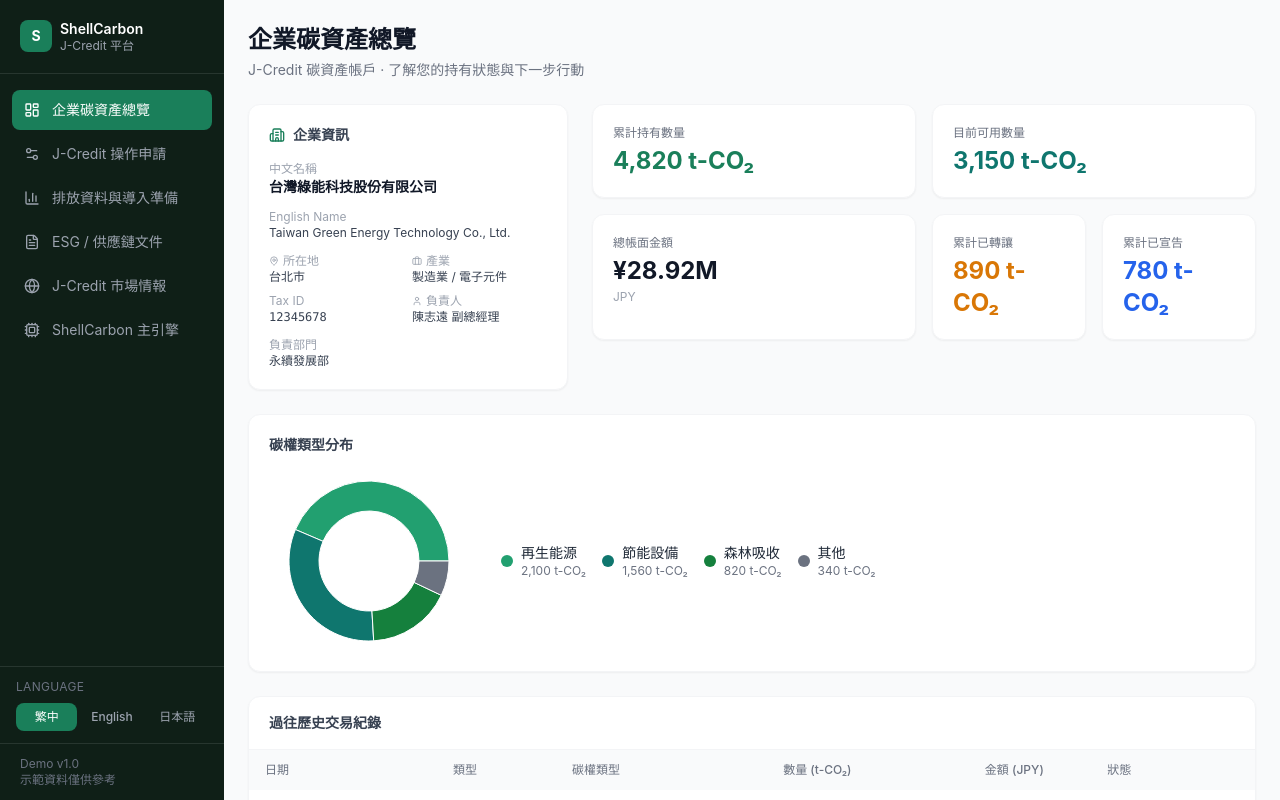
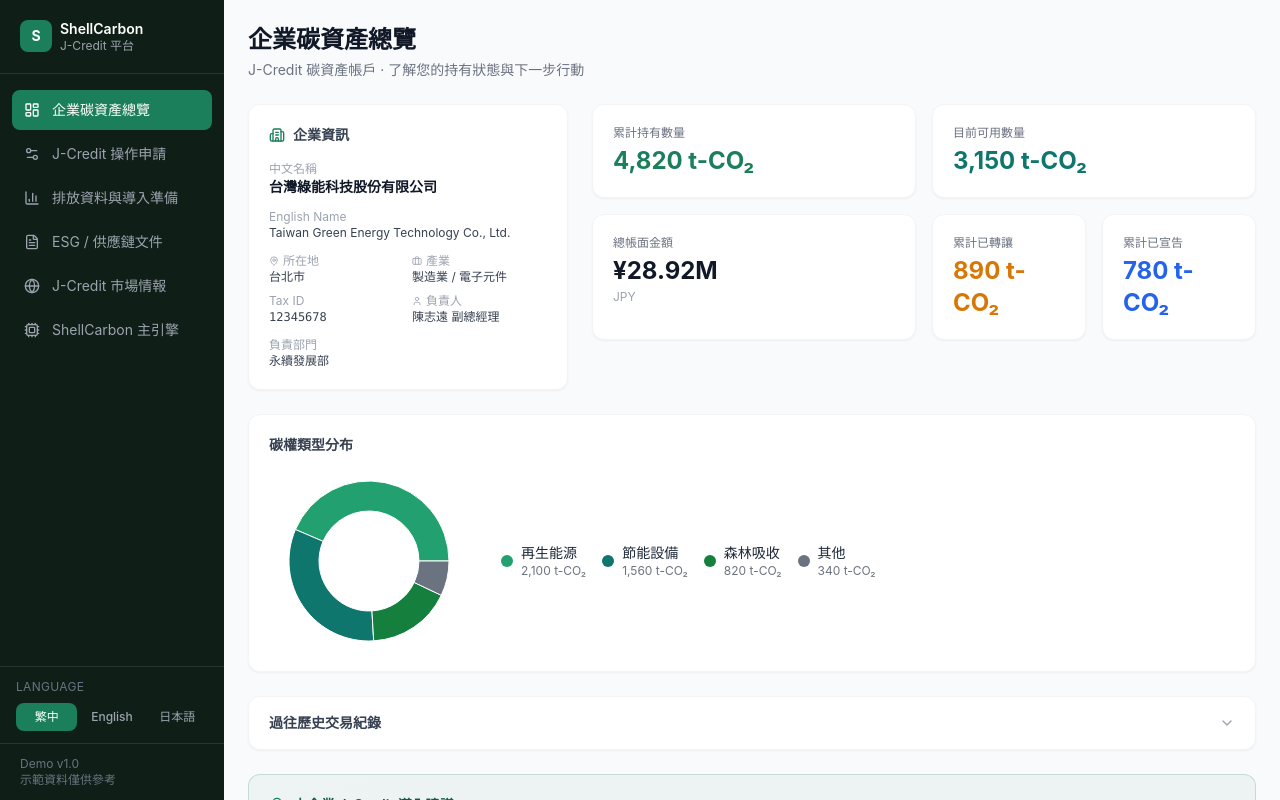
Before and after one commit to dalcen09/shellcarbon, a React (Vite) app: page / in a window 1280 px wide. Built offline with nearby package versions, Linux system fonts and the light colour scheme.

Commit message:
style(p1): collapse transaction history table by default
https://claude.ai/code/session_01HEP8qGKvrmn67HL7r9SpSD

```diff
--- a/src/pages/Page1Overview.tsx
+++ b/src/pages/Page1Overview.tsx
@@ -25,6 +25,7 @@ function CtaBar({ children }: { children: React.ReactNode }) {
 export default function Page1Overview() {
   const { t } = useTranslation();
   const [expandedRow, setExpandedRow] = useState<string | null>(null);
+  const [showTransactions, setShowTransactions] = useState(false);
 
   const formatJpy = (v: number) => `¥${(v / 1000000).toFixed(2)}M`;
   const formatTon = (v: number) => `${v.toLocaleString()} t-CO₂`;
@@ -133,10 +134,14 @@ export default function Page1Overview() {
 
       {/* Transaction history */}
       <div className="bg-white rounded-xl border border-gray-100 shadow-sm overflow-hidden">
-        <div className="px-5 py-4 border-b border-gray-100">
+        <button
+          onClick={() => setShowTransactions(!showTransactions)}
+          className="w-full px-5 py-4 flex items-center justify-between hover:bg-gray-50 transition-colors"
+        >
           <h2 className="text-sm font-semibold text-gray-700">{t('p1.tableTitle')}</h2>
-        </div>
-        <div className="overflow-x-auto">
+          {showTransactions ? <ChevronUp size={16} className="text-gray-400" /> : <ChevronDown size={16} className="text-gray-400" />}
+        </button>
+        {showTransactions && <div className="overflow-x-auto border-t border-gray-100">
           <table className="w-full text-sm">
             <thead>
               <tr className="bg-gray-50 text-xs text-gray-500">
@@ -183,7 +188,7 @@ export default function Page1Overview() {
               ))}
             </tbody>
           </table>
-        </div>
+        </div>}
       </div>
 
       {/* Recommendation block */}
```
